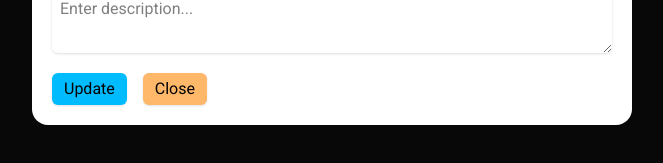
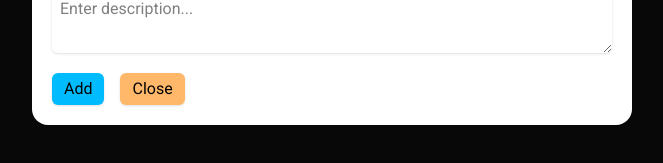
Before and after one commit to C4ndyFl4mes/dt210g-moment2, a React (Vite) app: page / in a window 1280 px wide. Both pictures are taken after a click on the button "Add". Shown: the part 183-346 px from the top of the page, without its empty margins (308-971 px from the left). Built offline with nearby package versions, Linux system fonts and the light colour scheme; no server answers.

Commit message:
Fixed CreateTodo with add button and reset the fields.

```diff
--- a/src/components/CreateTodo.tsx
+++ b/src/components/CreateTodo.tsx
@@ -21,6 +21,11 @@ export default function CreateTodo({ setNewTodo, setOverlay }: { setNewTodo: Rea
         setError(errors);
         if (Object.keys(errors).length === 0) {
             setNewTodo(localTodo);
+            setLocalTodo({
+                title: "",
+                description: "",
+                status: 0
+            });
         }
     }
 
@@ -38,7 +43,7 @@ export default function CreateTodo({ setNewTodo, setOverlay }: { setNewTodo: Rea
                     {error.description && <span className="border bg-red-300 p-2 rounded-md mt-3">{error.description}</span>}
                 </label>
                 <div className="flex flex-wrap gap-4">
-                    <button type="button" className="px-3 py-1 bg-sky-400 hover:brightness-95 active:brightness-90 rounded-md cursor-pointer shadow" onClick={validation}>Update</button>
+                    <button type="button" className="px-3 py-1 bg-sky-400 hover:brightness-95 active:brightness-90 rounded-md cursor-pointer shadow" onClick={validation}>Add</button>
                     <button type="button" className="px-3 py-1 bg-orange-300 hover:brightness-95 active:brightness-90 rounded-md cursor-pointer shadow" onClick={() => setOverlay(false)}>Close</button>
                 </div>
             </form>
```
